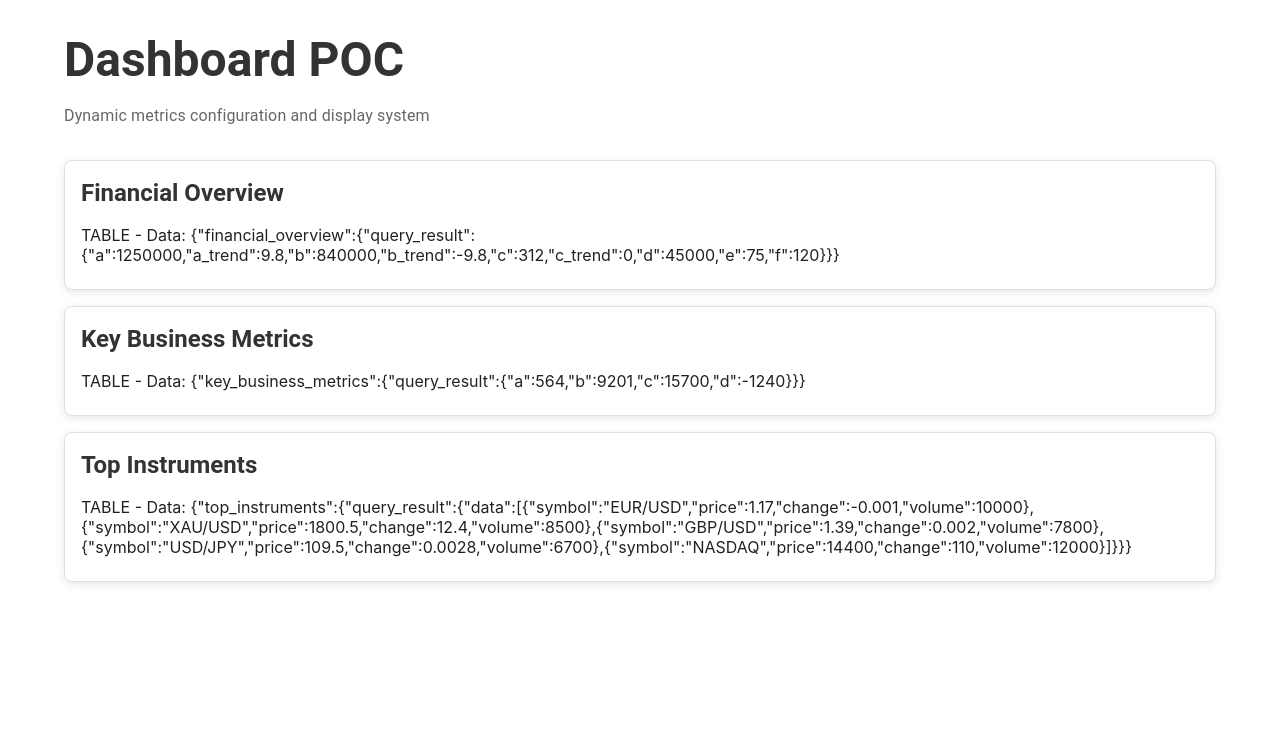
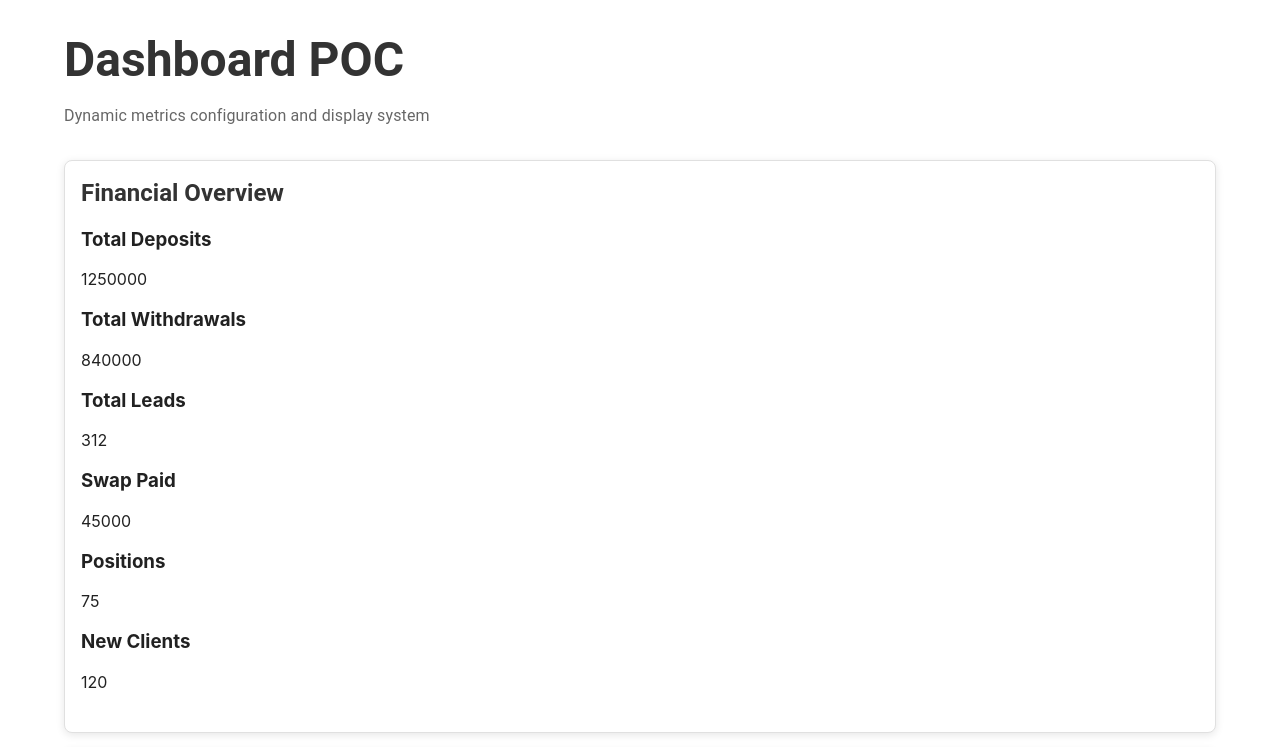
Before and after one commit to ChandaniMourya/custom-dashboard-poc, a React (Create React App) app: page / in a window 1280 px wide. Shown: the top 747 px of the page. Built offline with nearby package versions, Linux system fonts and the light colour scheme.

Commit message:
- display value show all the value from the master list

```diff
--- a/src/components/metrics_section/section.js
+++ b/src/components/metrics_section/section.js
@@ -49,17 +49,12 @@ const Section = ({ section }) => {
             (() => {
               switch (section.typeId) {
                 case SectionTypes.METRIC:
-                  (
-                definition.config.widgets.map((widget, index) => {
-                      const value = getValueByPath(responseData, widget.valueDefinition);
-const data = { ...widget.label, value };
-console.log(data , value , "test");
-
-
-                        return <MetricWidget key={index} widget={data} />;
-                      })
-
-                  );
+                  return definition.config.widgets.map((widget, index) => {
+                    const base = responseData?.[section.definitionId];
+                    const value = getValueByPath(base, widget.valueDefinition);
+                    const data = {label: widget.label,value: value};
+                    return <MetricWidget key={index} widget={data} />;
+                  });
                 case SectionTypes.TABLE:
                   return (
                     <>TABLE - Data: {JSON.stringify(responseData)}</>
```
